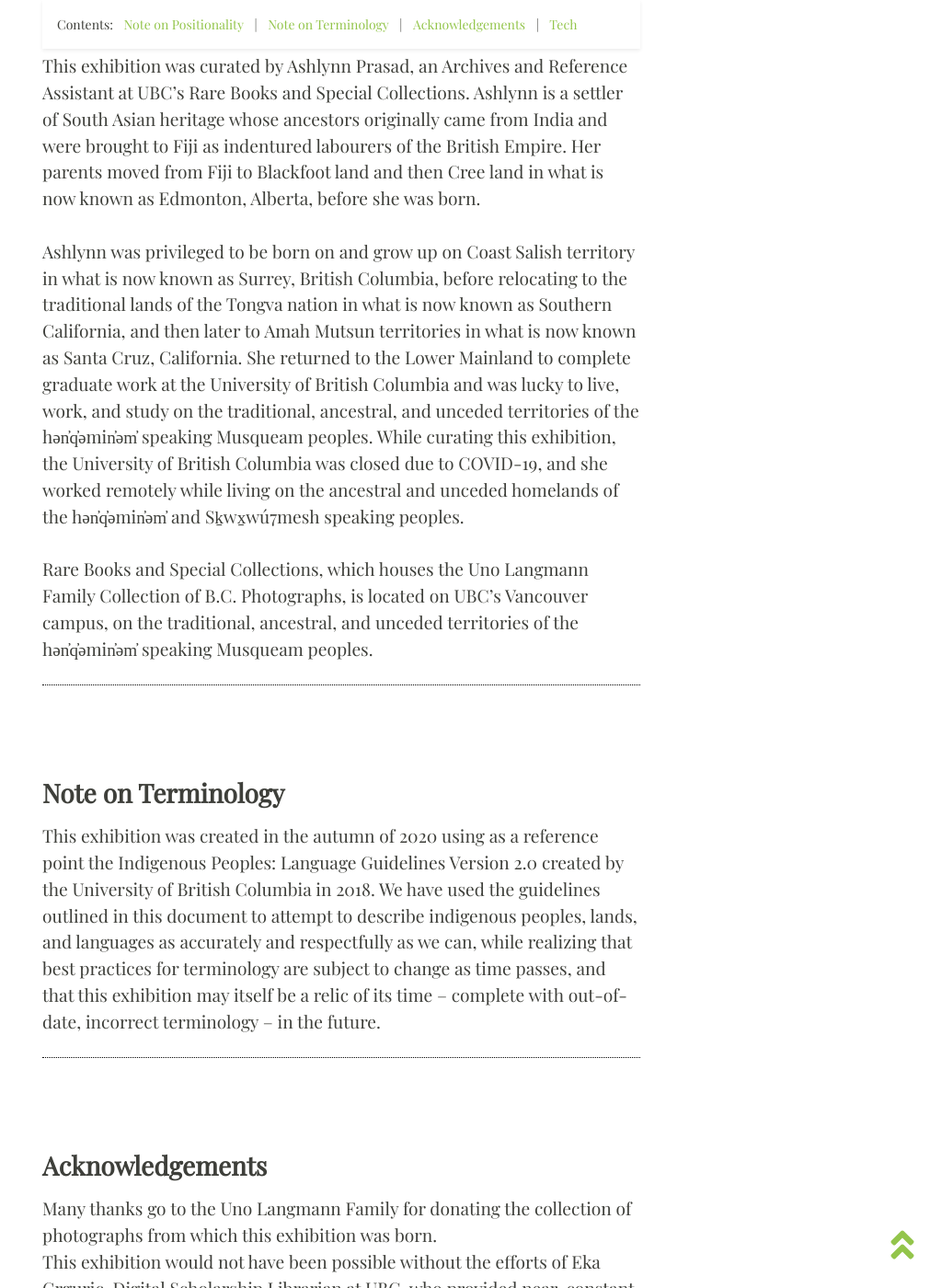
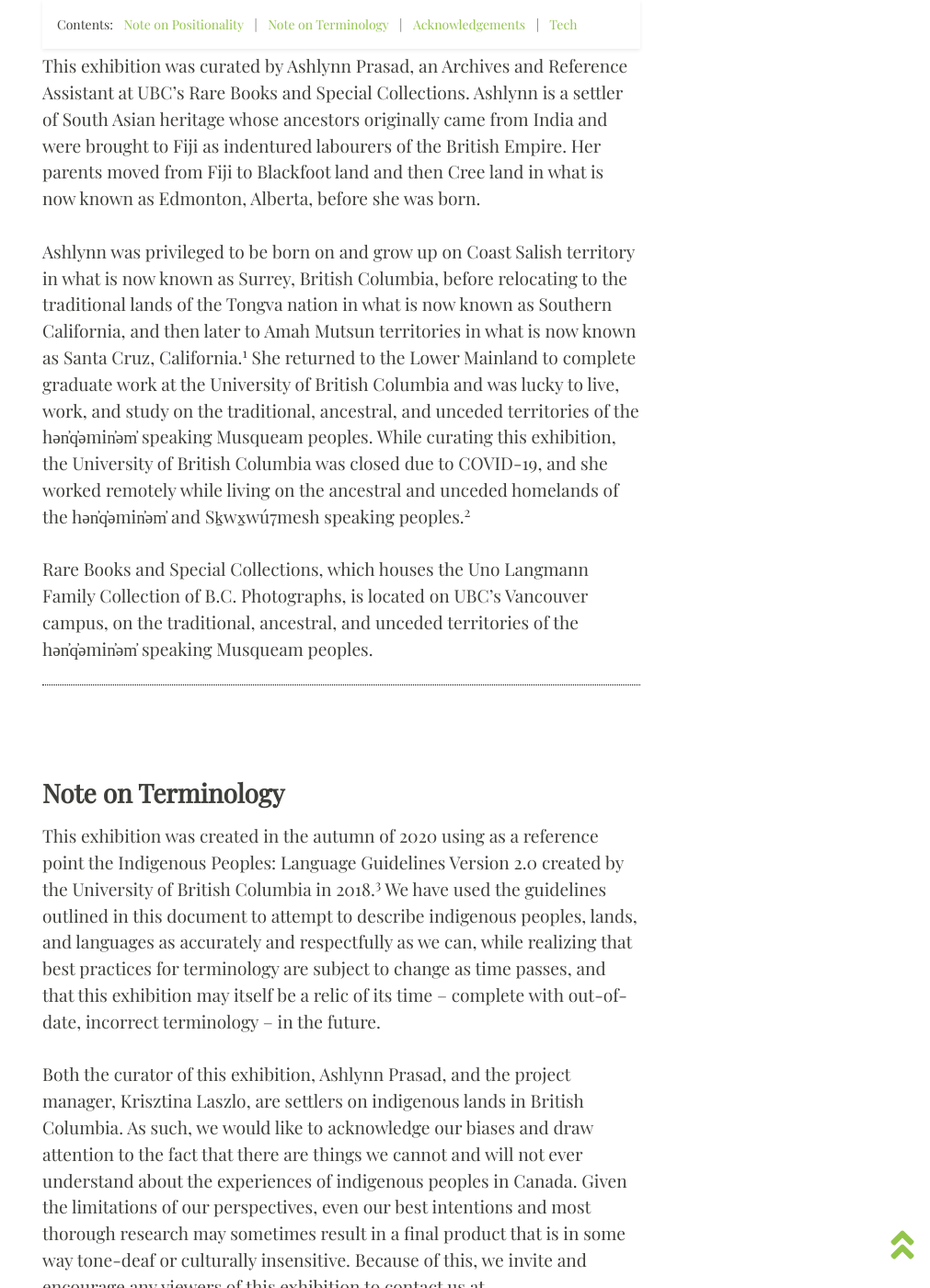
Before and after one commit to ashlynnprasad/langmann-2021, a Jekyll site: the page built from pages/about.md, in a window 1280 px wide and 1400 px high, scrolled down 592 px. Shown: the whole window at 92% size, without its empty margins (269-1280 px from the left). Built offline with Jekyll 4.4.1, drawn with Linux system fonts in a browser that asks for light colours; nearby versions of some CDN libraries; some of the changed text lies outside the part shown.

Commit message:
updated text after review by KL

```diff
--- a/pages/about.md
+++ b/pages/about.md
@@ -12,13 +12,16 @@
 
 ## Note on Positionality
 
-This exhibition was curated by Ashlynn Prasad, an Archives and Reference Assistant at UBC’s Rare Books and Special Collections. Ashlynn is a settler of South Asian heritage whose ancestors originally came from India and were brought to Fiji as indentured labourers of the British Empire. Her parents moved from Fiji to Blackfoot land and then Cree land in what is now known as Edmonton, Alberta, before she was born. <br><br>
-Ashlynn was privileged to be born on and grow up on Coast Salish territory in what is now known as Surrey, British Columbia, before relocating to the traditional lands of the Tongva nation in what is now known as Southern California, and then later to Amah Mutsun territories in what is now known as Santa Cruz, California.  She returned to the Lower Mainland to complete graduate work at the University of British Columbia and was lucky to live, work, and study on the traditional, ancestral, and unceded territories of the hən̓q̓əmin̓əm̓ speaking Musqueam peoples. While curating this exhibition, the University of British Columbia was closed due to COVID-19, and she worked remotely while living on the ancestral and unceded homelands of the hən̓q̓əmin̓əm̓ and Sḵwx̱wú7mesh speaking peoples. <br><br>
+This exhibition was curated by Ashlynn Prasad, an Archives and Reference Assistant at UBC’s Rare Books and Special Collections. Ashlynn is a settler of South Asian heritage whose ancestors originally came from India and were brought to Fiji as indentured labourers of the British Empire. Her parents moved from Fiji to Blackfoot land and then Cree land in what is now known as Edmonton, Alberta, before she was born.<br><br>
+Ashlynn was privileged to be born on and grow up on Coast Salish territory in what is now known as Surrey, British Columbia, before relocating to the traditional lands of the Tongva nation in what is now known as Southern California, and then later to Amah Mutsun territories in what is now known as Santa Cruz, California.<sup>1</sup> She returned to the Lower Mainland to complete graduate work at the University of British Columbia and was lucky to live, work, and study on the traditional, ancestral, and unceded territories of the hən̓q̓əmin̓əm̓ speaking Musqueam peoples. While curating this exhibition, the University of British Columbia was closed due to COVID-19, and she worked remotely while living on the ancestral and unceded homelands of the hən̓q̓əmin̓əm̓ and Sḵwx̱wú7mesh speaking peoples.<sup>2</sup><br><br>
 Rare Books and Special Collections, which houses the Uno Langmann Family Collection of B.C. Photographs, is located on UBC’s Vancouver campus, on the traditional, ancestral, and unceded territories of the hən̓q̓əmin̓əm̓ speaking Musqueam peoples.
+
 
 ## Note on Terminology
 
-This exhibition was created in the autumn of 2020 using as a reference point the Indigenous Peoples: Language Guidelines Version 2.0 created by the University of British Columbia in 2018.  We have used the guidelines outlined in this document to attempt to describe indigenous peoples, lands, and languages as accurately and respectfully as we can, while realizing that best practices for terminology are subject to change as time passes, and that this exhibition may itself be a relic of its time – complete with out-of-date, incorrect terminology – in the future.
+This exhibition was created in the autumn of 2020 using as a reference point the Indigenous Peoples: Language Guidelines Version 2.0 created by the University of British Columbia in 2018.<sup>3</sup> We have used the guidelines outlined in this document to attempt to describe indigenous peoples, lands, and languages as accurately and respectfully as we can, while realizing that best practices for terminology are subject to change as time passes, and that this exhibition may itself be a relic of its time – complete with out-of-date, incorrect terminology – in the future.<br><br>
+Both the curator of this exhibition, Ashlynn Prasad, and the project manager, Krisztina Laszlo, are settlers on indigenous lands in British Columbia. As such, we would like to acknowledge our biases and draw attention to the fact that there are things we cannot and will not ever understand about the experiences of indigenous peoples in Canada. Given the limitations of our perspectives, even our best intentions and most thorough research may sometimes result in a final product that is in some way tone-deaf or culturally insensitive. Because of this, we invite and encourage any viewers of this exhibition to contact us at ashlynn.prasad@ubc.ca or krisztina.laszlo@ubc.ca if any part of this exhibition strikes you as inappropriate, offensive, or out of date. We are committed to making any necessary changes to improve the cultural sensitivity and accuracy of this exhibition.
+
 
 ## Acknowledgements
 
```
